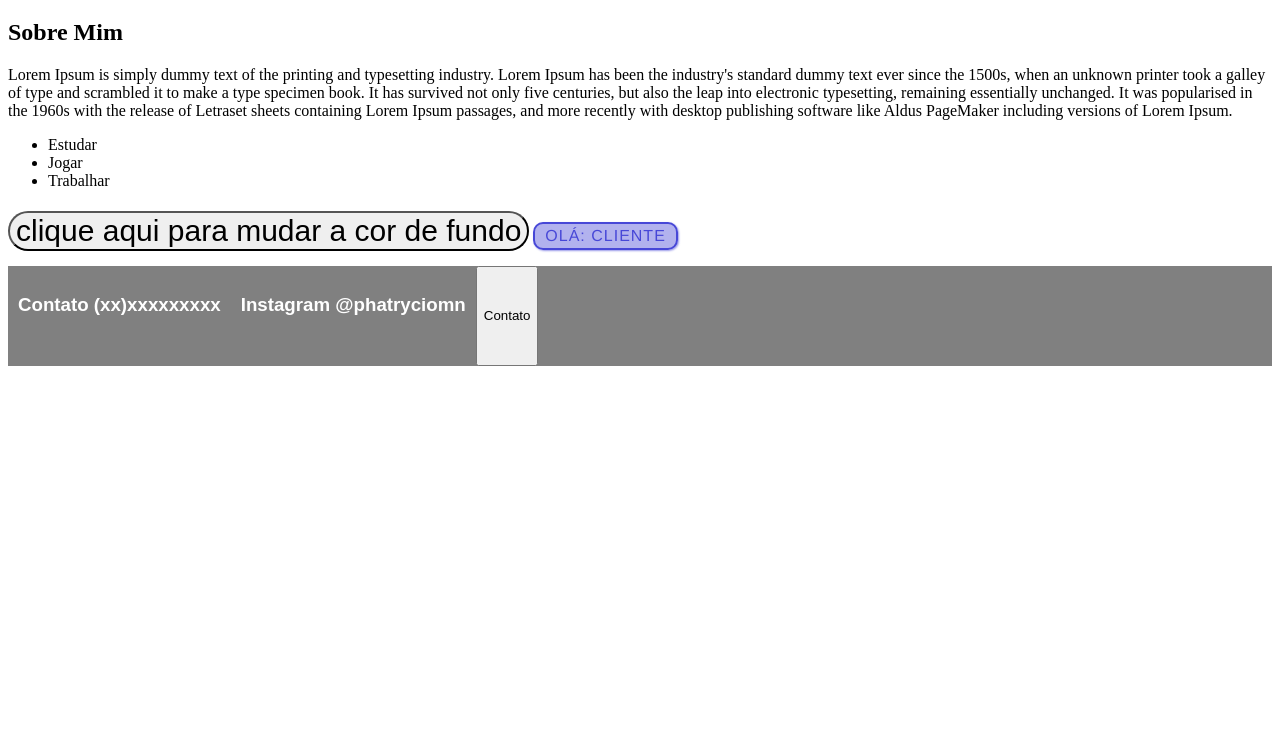
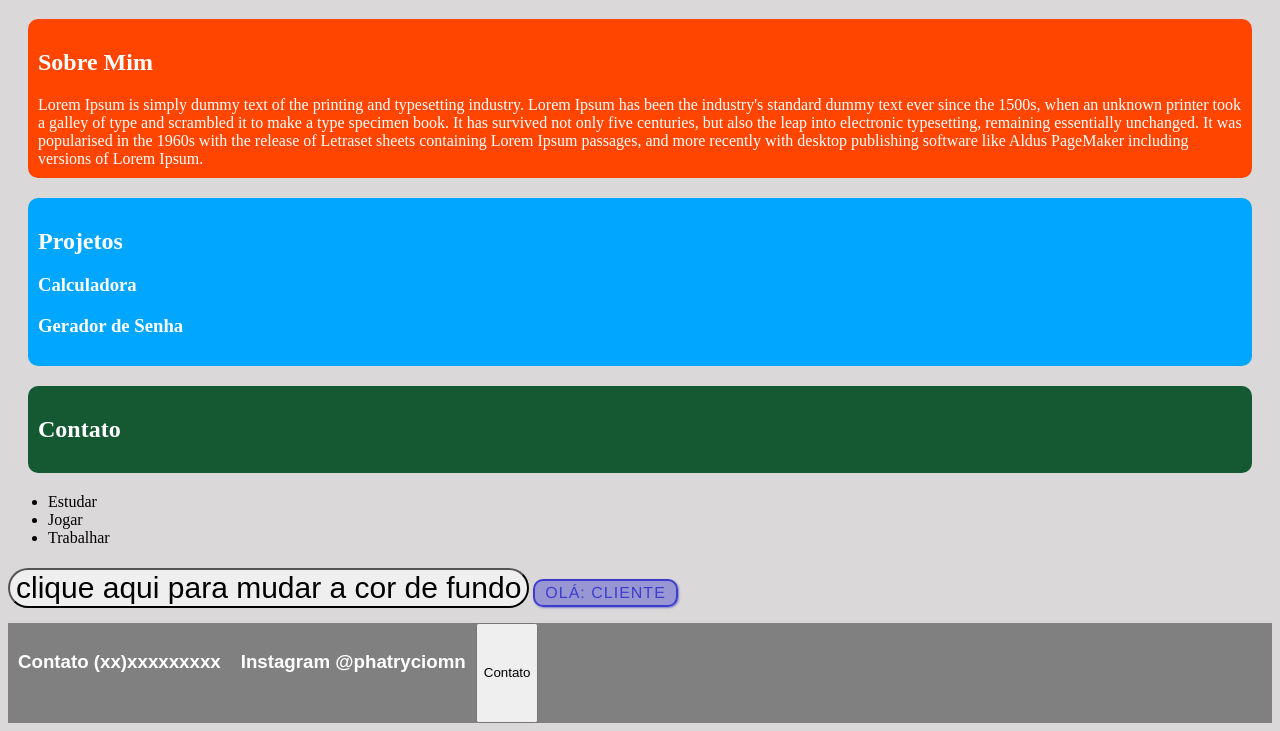
Before and after one commit to phatryciomn/teste1, a plain HTML site: page index.html in a window 1280 px wide. Shown: the part 100-831 px from the top of the page. Before the commit the page ends 800 px from the top, so only its background shows below. Drawn offline with Linux system fonts and the light colour scheme.

Commit message:
add sobre-mim, projetos, contato

```diff
--- a/css/estilo.css
+++ b/css/estilo.css
@@ -1,3 +1,7 @@
+body {
+    background-color: rgba(212, 209, 209, 0.848);
+
+}
 header {
     border: 1px solid black;
     display: flex;
@@ -26,6 +30,30 @@ footer h3 {
     font-family: arial ;
 }
 
+#sobremim {
+    color: white;
+    background-color: orangered;
+    border-radius: 10px;
+    padding: 10px;
+    margin: 20px;
+}
+
+#projetos {
+    color: white;
+    background-color: rgb(0, 166, 255);
+    border-radius: 10px;
+    padding: 10px;
+    margin: 20px;
+}
+
+#contato {
+    color: white;
+    background-color: rgb(20, 89, 50);
+    border-radius: 10px;
+    padding: 10px;
+    margin: 20px;
+}
+
 #btn {
     border-radius: 20px;
     font-size: 30px;
--- a/index.html
+++ b/index.html
@@ -18,13 +18,24 @@
         <h2>Histórias</h2>
     </header>
 
-    <section>
+    <section id="sobremim">
         <h1>Sobre Mim</h1>
         Lorem Ipsum is simply dummy text of the printing and typesetting industry.
             Lorem Ipsum has been the industry's standard dummy text ever since the 1500s, when an unknown printer took a galley of type and scrambled it to make a type specimen book.
             It has survived not only five centuries, but also the leap into electronic typesetting,
             remaining essentially unchanged. It was popularised in the 1960s with the release of Letraset sheets containing Lorem Ipsum passages,
             and more recently with desktop publishing software like Aldus PageMaker including versions of Lorem Ipsum.
+    </section>
+
+    <section id="projetos">
+        <h1>Projetos</h1>
+        <h3 id="calculadora">Calculadora</h3>
+        <h3 id="geradordesenha">Gerador de Senha</h3>
+    </section>
+
+    <section id="contato">
+        <h1>Contato</h1>
+
     </section>
 
     <section>
```
